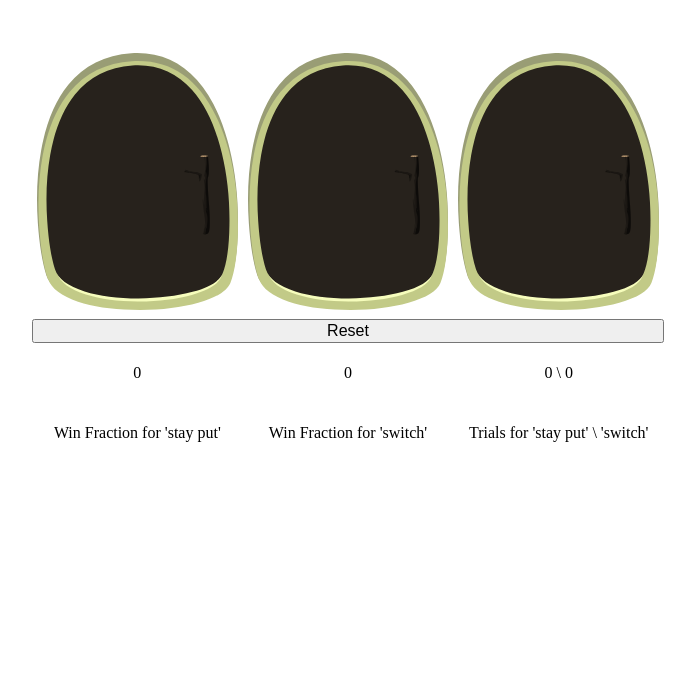
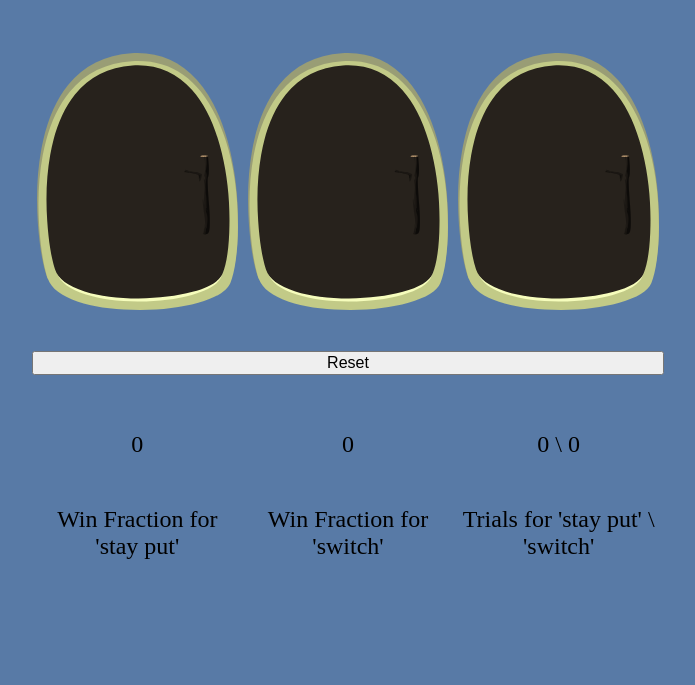
Before and after one commit to L-ashwin/Monty-Hall-Simulation, a plain HTML site: page index.html in a window 1280 px wide. Shown: the part 115-800 px from the top of the page, without its empty margins (292-987 px from the left). Drawn offline with Linux system fonts and the light colour scheme.

Commit message:
update portrait mode

```diff
--- a/index.html
+++ b/index.html
@@ -9,9 +9,9 @@
     <script defer type="module" src="script.js"></script>
 </head>
 <body>
-    <h1 style="text-align: center; margin-top: 5%;margin-bottom: 5%;" >Monty Hall Problem</h1>
+    <h1 class="h1" >Monty Hall Problem</h1>
 
-    <div class ='row' style="height:your height; width:your witdh;">
+    <div class ='row main' style="height:your height; width:your witdh;">
 
         <div class = 'column' id="00">
 
@@ -47,15 +47,15 @@
 
     <div class="row scores">
 
-        <div class="column ">
+        <div class="column scores">
 
             <p id="Out1">1</p>
         </div>
-        <div class="column ">
+        <div class="column scores">
 
             <p id="Out2">1</p>
         </div>
-        <div class="column ">
+        <div class="column scores">
 
             <p id="Out3">1</p>
         </div>
@@ -64,15 +64,15 @@
 
     <div class="row scores">
 
-        <div class="column ">
+        <div class="column scores">
             <p>Win Fraction for 'stay put'</p>
 
         </div>
-        <div class="column ">
+        <div class="column scores">
             <p>Win Fraction for 'switch'</p>
 
         </div>
-        <div class="column ">
+        <div class="column scores">
             <p>Trials for 'stay put' \ 'switch'</p>
 
         </div>
--- a/style.css
+++ b/style.css
@@ -1,8 +1,53 @@
-.row {
-    width: 50%;
-    margin: auto;
-    display: flex;
+body {
+    background-color:#587AA6;
 }
+
+@media screen and (orientation:portrait){
+    .row {
+        width: 100%;
+        margin: auto;
+        display: flex;
+
+    }
+    .main {
+        margin-top: 10vh;
+        margin-bottom: 10vh;
+    }
+
+    .h1{
+        text-align: center;
+        font-size:x-large;
+        font-family:'Courier New', Courier, monospace;
+        margin-bottom: 10vh;
+        margin-top: 10vh;
+    }
+}
+
+@media screen and (orientation:landscape) {
+    .row {
+        width: 50%;
+        margin: auto;
+        display: flex;
+        margin-bottom: 2vh;
+        margin-top: 2vh;
+    }
+
+    .h1{
+        text-align: center;
+        margin-top: 5%;
+        margin-bottom: 5%;
+    }
+
+    .scores .column p{
+        text-align: center;
+        font-size: x-large;
+    }
+
+    .scores{
+        margin-top: 0px !important ;
+        margin-bottom: 0px !important ;
+    }
+ }
 
 .column {
     flex: 33.33%;
@@ -18,6 +63,8 @@
     font-size: medium;
     width: 100%;
     margin: auto;
+    margin-bottom: 2vh;
+    margin-top: 2vh;
 }
 
 .check{
```
